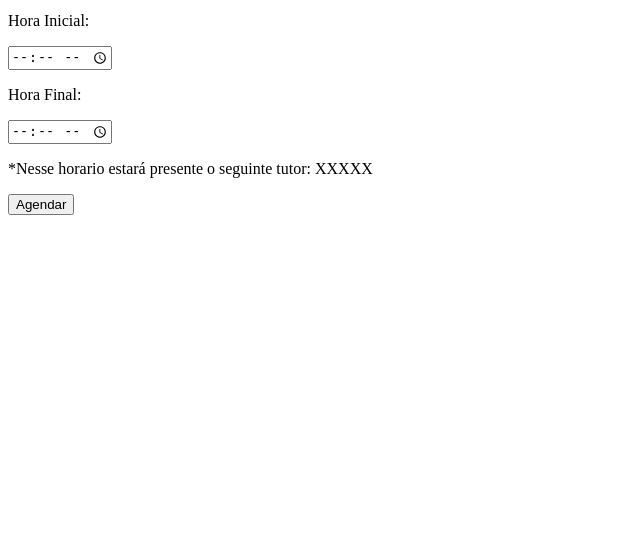
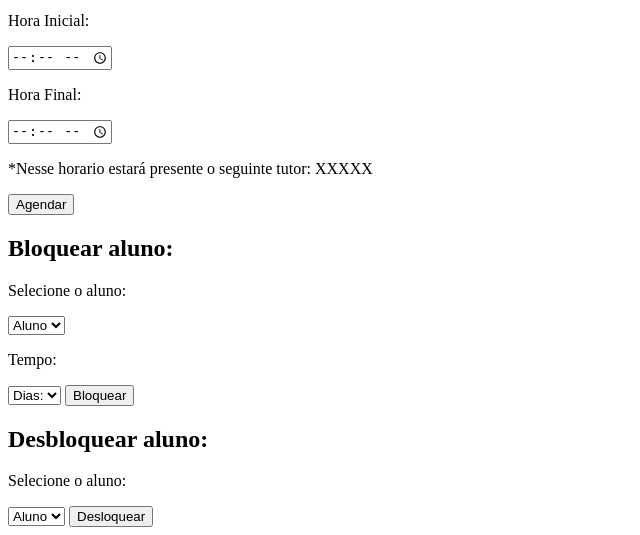
Before and after one commit to web1-2022-1/sisfis, a PHP site: page /view/Tutor/agendamento.php in a window 1280 px wide. Shown: the part 295-830 px from the top of the page, without its empty margins (0-640 px from the left). Before the commit the page ends 510 px from the top, so only its background shows below. Run offline with PHP 8.4, Linux system fonts and the light colour scheme; the template is opened without the code that fills it, so the values that code supplies are empty.

Commit message:
agendamento tutor ok

```diff
--- a/view/Tutor/agendamento.php
+++ b/view/Tutor/agendamento.php
@@ -58,6 +58,63 @@
 	</div>
 	<!--container-->
 </section>
+
+<section>
+	<div class="container">
+		<div class="bloquear-aluno">
+			<div class="texto1">
+				<h1>Bloquear aluno:</h1>
+				<p>Selecione o aluno:</p>
+			</div>
+			<!--texto1-->
+			<div class="select-bloqueio">
+				<div class="select-bloqueio-aluno">
+					<select name="Aluno">
+						<option>Aluno</option>
+						<option>2</option>
+					</select>
+
+				</div>
+				<!--select-bloqueio-aluno-->
+				<p>Tempo:</p>
+				<div class="select-tempo-bloqueio">
+					<select name="tempo-bloqueio">
+						<option>Dias:</option>
+						<option>2</option>
+					</select>
+
+					<input type="submit" name="Agendar" value="Bloquear">
+				</div>
+				<!--agendamento-->
+			</div>
+			<!--container-->
+</section>
+
+<section>
+	<div class="container">
+		<div class="desbloquear-aluno">
+			<div class="texto2">
+				<h1>Desbloquear aluno:</h1>
+				<p>Selecione o aluno:</p>
+			</div>
+			<!--texto1-->
+			<div class="select-desbloqueio">
+				<div class="select-desbloqueio-aluno">
+					<select name="Aluno">
+						<option>Aluno</option>
+						<option>2</option>
+					</select>
+
+					<input type="submit" name="Agendar" value="Desloquear">
+
+				</div>
+				<!--select-bloqueio-aluno-->
+
+			</div>
+			<!--agendamento-->
+		</div>
+		<!--container-->
+</section>
 </body>
 
 </html>
```
